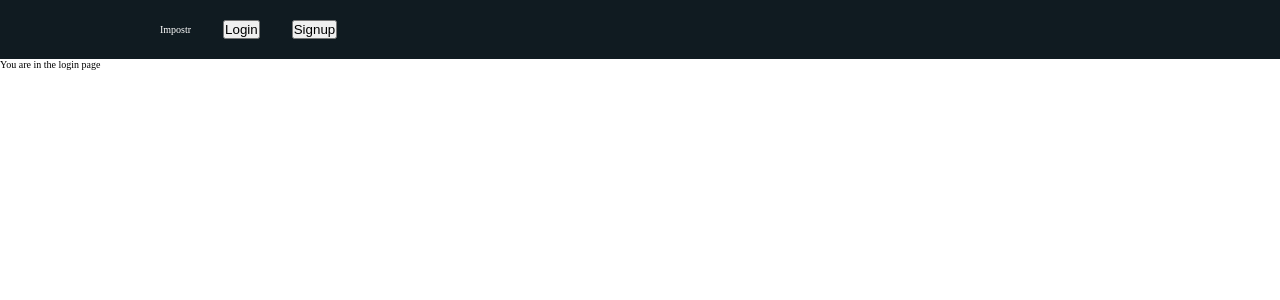
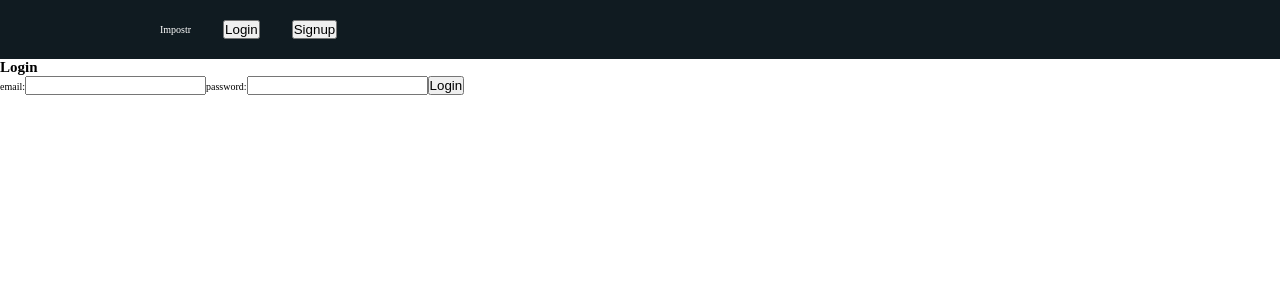
Before and after one commit to requiemcreatif/the-impostor-v1, a React (Create React App) app: page /login in a window 1280 px wide. Shown: the top 300 px of the page. Built offline with nearby package versions, Linux system fonts and the light colour scheme.

Commit message:
Login form created

```diff
--- a/src/pages/Login.js
+++ b/src/pages/Login.js
@@ -1,8 +1,36 @@
+import { useState } from 'react'
 import React from 'react'
 
 const Login = () => {
+const [mail, setMail] = useState("")
+const [password, setPassword] = useState("")
+
+function handleSubmit(e) {
+    e.preventDefault()
+    //console.log(mail, password);
+}
+
   return (
-    <div>You are in the login page</div>
+    <form onSubmit={handleSubmit}>
+      <h2>Login</h2>
+      <label>
+        <span>email:</span>
+        <input
+        type="email"
+        onChange={(e) => setMail(e.target.value)}
+        value={mail}
+        />
+      </label>
+      <label>
+        <span>password:</span>
+        <input
+        type="password"
+        onChange={(e) => setPassword(e.target.value)}
+        value={password}
+        />
+      </label>
+      <button>Login</button>
+    </form>
   )
 }
 
```
